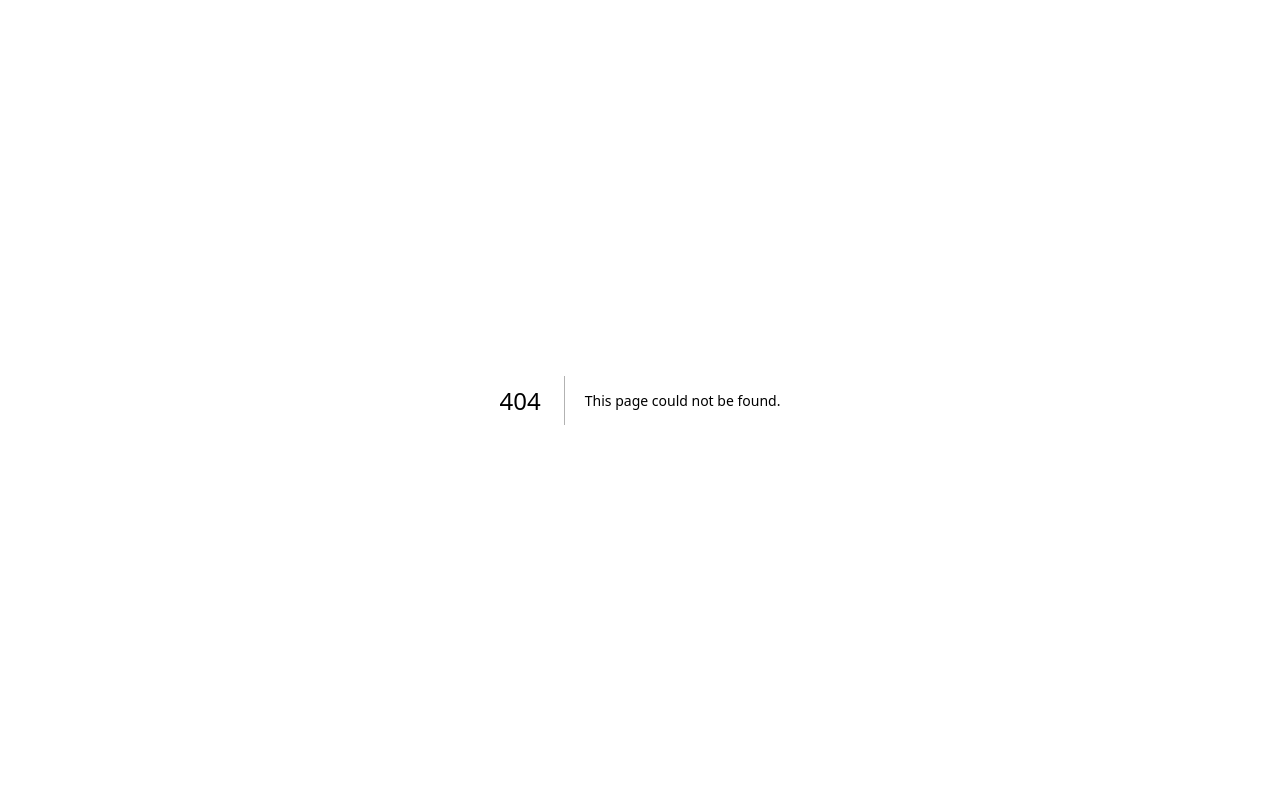
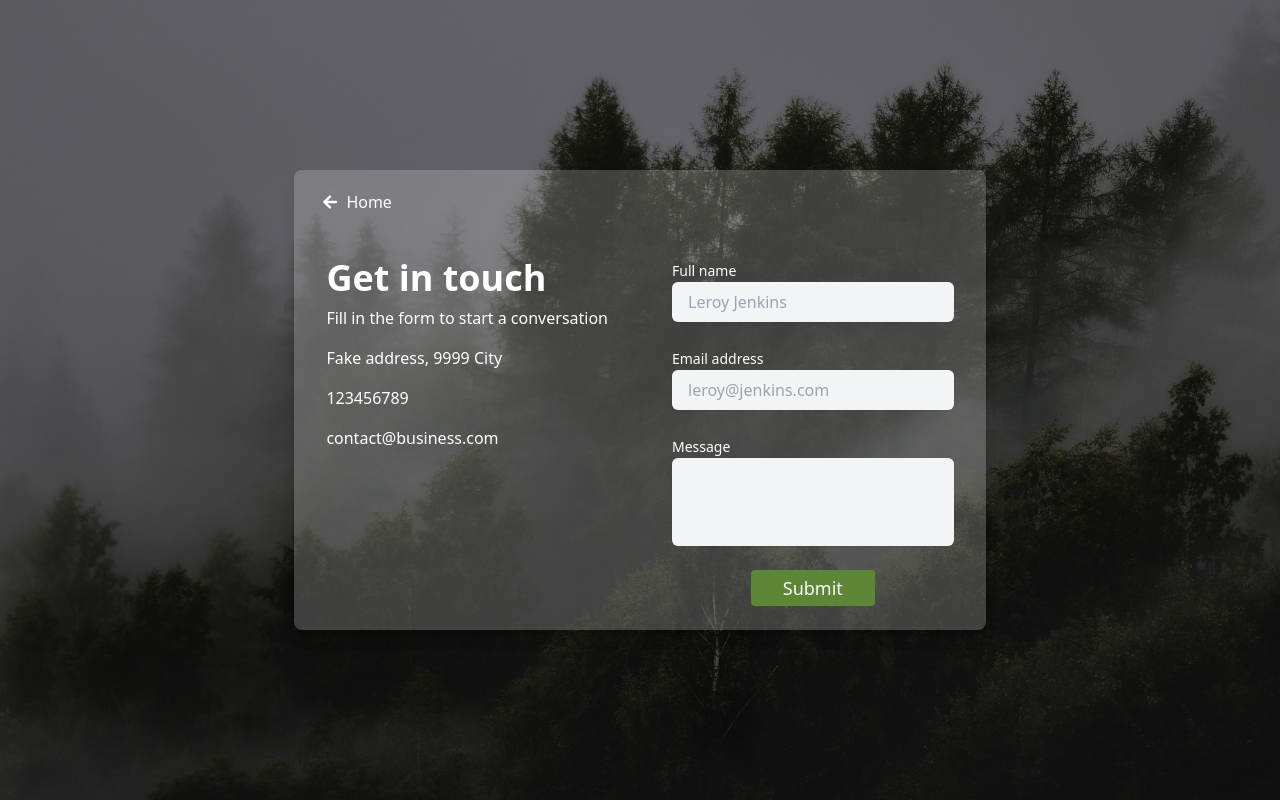
Before and after one commit to Esakkipandi0214/PAPPUTRAVELS, a Next.js app: page /ContactUs in a window 1280 px wide. Before the commit this address had no page. Built offline with nearby package versions, Linux system fonts and the light colour scheme.

Commit message:
contact form update

```diff
--- a/package.json
+++ b/package.json
@@ -10,6 +10,7 @@
   },
   "dependencies": {
     "next": "15.1.4",
+    "nodemailer": "^6.9.16",
     "react": "^19.0.0",
     "react-dom": "^19.0.0",
     "react-icons": "^5.4.0"
@@ -17,6 +18,7 @@
   "devDependencies": {
     "@eslint/eslintrc": "^3",
     "@types/node": "^20",
+    "@types/nodemailer": "^6.4.17",
     "@types/react": "^19",
     "@types/react-dom": "^19",
     "autoprefixer": "^10.4.20",
--- a/src/Components/LayoutTemplates/Header.tsx
+++ b/src/Components/LayoutTemplates/Header.tsx
@@ -58,7 +58,7 @@ const Header = () => {
               </Link>
             </li>
             <li className="text-[#FFFDF0] font-medium hover:text-gray-300">
-              <Link legacyBehavior href="/">
+              <Link legacyBehavior href="/ContactUs">
                 <a className="text-[#FFFDF0]">Contact us</a>
               </Link>
             </li>
@@ -115,7 +115,7 @@ const Header = () => {
               </Link>
             </li>
             <li>
-              <Link legacyBehavior href="/">
+              <Link legacyBehavior href="/ContactUs">
                 <a
                   className="text-white font-medium hover:text-gray-300"
                   onClick={toggleMenu}
--- /dev/null
+++ b/src/pages/ContactUs/index.tsx
@@ -0,0 +1,150 @@
+import React, { useState } from "react";
+import Image from "next/image";
+import bgImage from "../../../public/AppLogo/background_image.jpg";
+import { FaArrowLeft } from "react-icons/fa";
+import { useRouter } from "next/router";
+
+const ContactSection: React.FC = () => {
+  const router = useRouter();
+  const [formData, setFormData] = useState({ name: "", email: "", message: "" });
+  const [status, setStatus] = useState<{ success: boolean; message: string } | null>(null);
+
+  const handleBack = () => {
+    router.push("/"); // Navigates to the home page
+  };
+
+  const handleChange = (e: React.ChangeEvent<HTMLInputElement | HTMLTextAreaElement>) => {
+    const { name, value } = e.target;
+    setFormData({ ...formData, [name]: value });
+  };
+
+  const handleSubmit = async (e: React.FormEvent<HTMLFormElement>) => {
+    e.preventDefault();
+    setStatus(null);
+
+    try {
+      const response = await fetch("/api/send-email", {
+        method: "POST",
+        headers: { "Content-Type": "application/json" },
+        body: JSON.stringify(formData),
+      });
+
+      if (response.ok) {
+        setStatus({ success: true, message: "Email sent successfully!" });
+        setFormData({ name: "", email: "", message: "" }); // Reset form
+      } else {
+        const data = await response.json();
+        setStatus({ success: false, message: data.error || "Failed to send email." });
+      }
+    }  catch (error: unknown) {
+        const errorMessage = error instanceof Error ? error.message : 'An unknown error occurred';
+        console.error(errorMessage); // Log the error message
+        setStatus({ success: false, message: errorMessage });
+      }
+  };
+
+  return (
+    <div className="relative min-h-screen">
+      {/* Background Image */}
+      <div className="absolute inset-0 -z-10">
+        <Image
+          src={bgImage}
+          alt="Background"
+          layout="fill"
+          objectFit="cover"
+          priority
+        />
+        {/* Dark Overlay */}
+        <div className="absolute inset-0 bg-black bg-opacity-50"></div>
+      </div>
+      <div className="relative z-10 flex items-center justify-center min-h-screen p-6">
+        <div className="max-w-7xl text-white bg-opacity-80 bg-white/20 rounded-lg shadow-lg">
+          <div className="py-3 px-3">
+            <button
+              onClick={handleBack}
+              className="flex items-center px-4 py-2 text-white rounded-md transition"
+            >
+              <FaArrowLeft className="mr-2 text-white" />
+              Home
+            </button>
+          </div>
+          <div className="grid max-w-7xl grid-cols-1 md:grid-cols-2 text-white rounded-lg shadow-lg">
+            <div className="p-6 md:px-8">
+              <h1 className="text-4xl font-bold">Get in touch</h1>
+              <p className="pt-2 pb-4">Fill in the form to start a conversation</p>
+              <div className="space-y-4">
+                <p className="flex items-center">
+                  <span>Fake address, 9999 City</span>
+                </p>
+                <p className="flex items-center">
+                  <span>123456789</span>
+                </p>
+                <p className="flex items-center">
+                  <span>contact@business.com</span>
+                </p>
+              </div>
+            </div>
+            <form
+              noValidate
+              className="flex flex-col justify-center p-6 space-y-6 md:px-8"
+              onSubmit={handleSubmit}
+            >
+              <label className="block">
+                <span className="mb-1 text-sm font-medium">Full name</span>
+                <input
+                  type="text"
+                  name="name"
+                  value={formData.name}
+                  onChange={handleChange}
+                  placeholder="Leroy Jenkins"
+                  className="block w-full rounded-md shadow-sm focus:ring focus:ring-opacity-75 focus:ring-violet-600 bg-gray-100 px-4 py-2"
+                  required
+                />
+              </label>
+              <label className="block">
+                <span className="mb-1 text-sm font-medium">Email address</span>
+                <input
+                  type="email"
+                  name="email"
+                  value={formData.email}
+                  onChange={handleChange}
+                  placeholder="leroy@jenkins.com"
+                  className="block w-full rounded-md shadow-sm focus:ring focus:ring-opacity-75 focus:ring-violet-600 bg-gray-100 px-4 py-2"
+                  required
+                />
+              </label>
+              <label className="block">
+                <span className="mb-1 text-sm font-medium">Message</span>
+                <textarea
+                  name="message"
+                  value={formData.message}
+                  onChange={handleChange}
+                  rows={3}
+                  className="block w-full rounded-md text-black shadow-sm focus:ring focus:ring-opacity-75 focus:ring-violet-600 bg-gray-100 px-4 py-2 resize-none"
+                  required
+                ></textarea>
+              </label>
+              <button
+                type="submit"
+                className="self-center px-8 py-1 text-lg rounded bg-[#5D8736] text-gray-50 hover:bg-[#809D3C]"
+              >
+                Submit
+              </button>
+              {status && (
+                <p
+                  className={`mt-4 text-center ${
+                    status.success ? "text-green-500" : "text-red-500"
+                  }`}
+                >
+                  {status.message}
+                </p>
+              )}
+            </form>
+          </div>
+        </div>
+      </div>
+    </div>
+  );
+};
+
+export default ContactSection;
--- /dev/null
+++ b/src/pages/api/send-email.ts
@@ -0,0 +1,71 @@
+import type { NextApiRequest, NextApiResponse } from 'next';
+import nodemailer from 'nodemailer';
+
+export default async function handler(req: NextApiRequest, res: NextApiResponse) {
+  // Set CORS headers for cross-origin requests
+  res.setHeader('Access-Control-Allow-Origin', '*'); // Allow all origins (you can restrict it to a specific domain)
+  res.setHeader('Access-Control-Allow-Methods', 'GET, POST, OPTIONS'); // Allow specific HTTP methods
+  res.setHeader('Access-Control-Allow-Headers', 'Content-Type'); // Allow Content-Type header for requests
+  res.setHeader('Referrer-Policy', 'strict-origin-when-cross-origin'); // Set Referrer-Policy header
+   const EMAIL_USERNAME="praveenpandian01@gmail.com"
+   const EMAIL_PASSWORD="inwn tram mtah zkxf"
+  // Handle OPTIONS request for CORS preflight check
+  if (req.method === 'OPTIONS') {
+    return res.status(200).end();
+  }
+
+  // Only handle POST requests
+  if (req.method === 'POST') {
+    const { name, email, message } = req.body;
+
+    // Validate incoming data
+    if (!name || !email || !message) {
+      return res.status(400).json({ error: 'All fields are required.' });
+    }
+
+    try {
+      // Ensure environment variables are available
+      const emailUser = EMAIL_USERNAME;
+      const emailPass = EMAIL_PASSWORD;
+      const recipientEmail = "travelspappu2025@gmail.com";
+
+      if (!emailUser || !emailPass || !recipientEmail) {
+        console.error('Missing environment variables.');
+        return res.status(500).json({ error: 'Server misconfiguration. Please contact support.' });
+      }
+
+      // Create a transporter using nodemailer
+      const transporter = nodemailer.createTransport({
+        service: 'Gmail', // You can switch to another service if needed
+        auth: {
+          user: emailUser,
+          pass: emailPass,
+        },
+        tls: {
+            rejectUnauthorized: false, // Disables certificate validation (use with caution)
+          },
+      });
+
+      // Mail options
+      const mailOptions = {
+        from: email, // Sender address
+        to: recipientEmail, // Recipient address
+        subject: `New message from ${name}`, // Subject line
+        text: `You have received a new message from ${name} (${email}).\n\nMessage: ${message}`, // Plain text body with name, email, and message
+      };
+
+      // Send email
+      await transporter.sendMail(mailOptions);
+      res.status(200).json({ message: 'Email sent successfully!' });
+
+    } catch (error) {
+      console.error('Error sending email:', error);
+      res.status(500).json({ error: 'Failed to send email.' });
+    }
+
+  } else {
+    // Handle unsupported HTTP methods
+    res.setHeader('Allow', ['POST']);
+    res.status(405).end(`Method ${req.method} Not Allowed`);
+  }
+}
```
Also changed, not shown: 1 other file (tests, documents, lock files or other folders).
